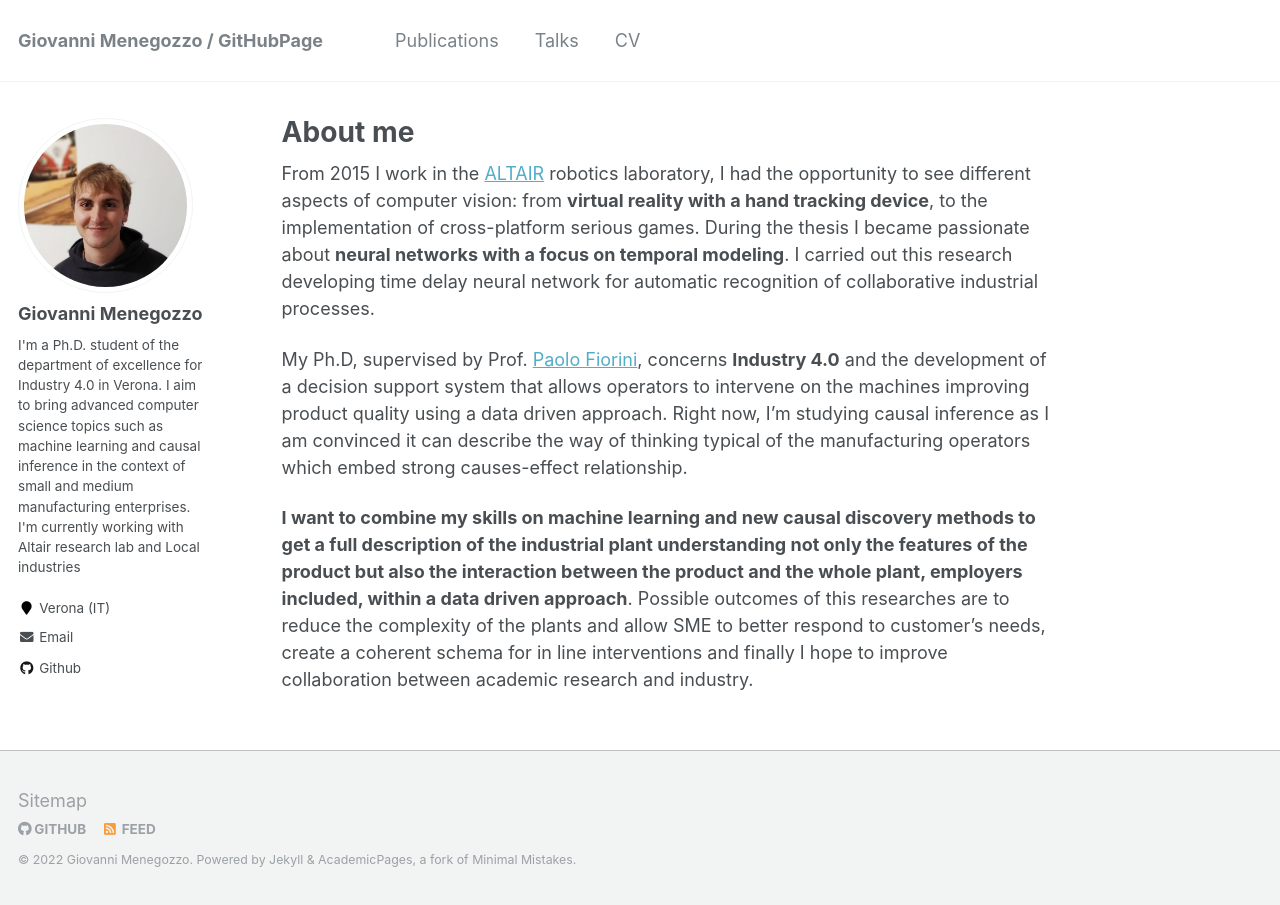
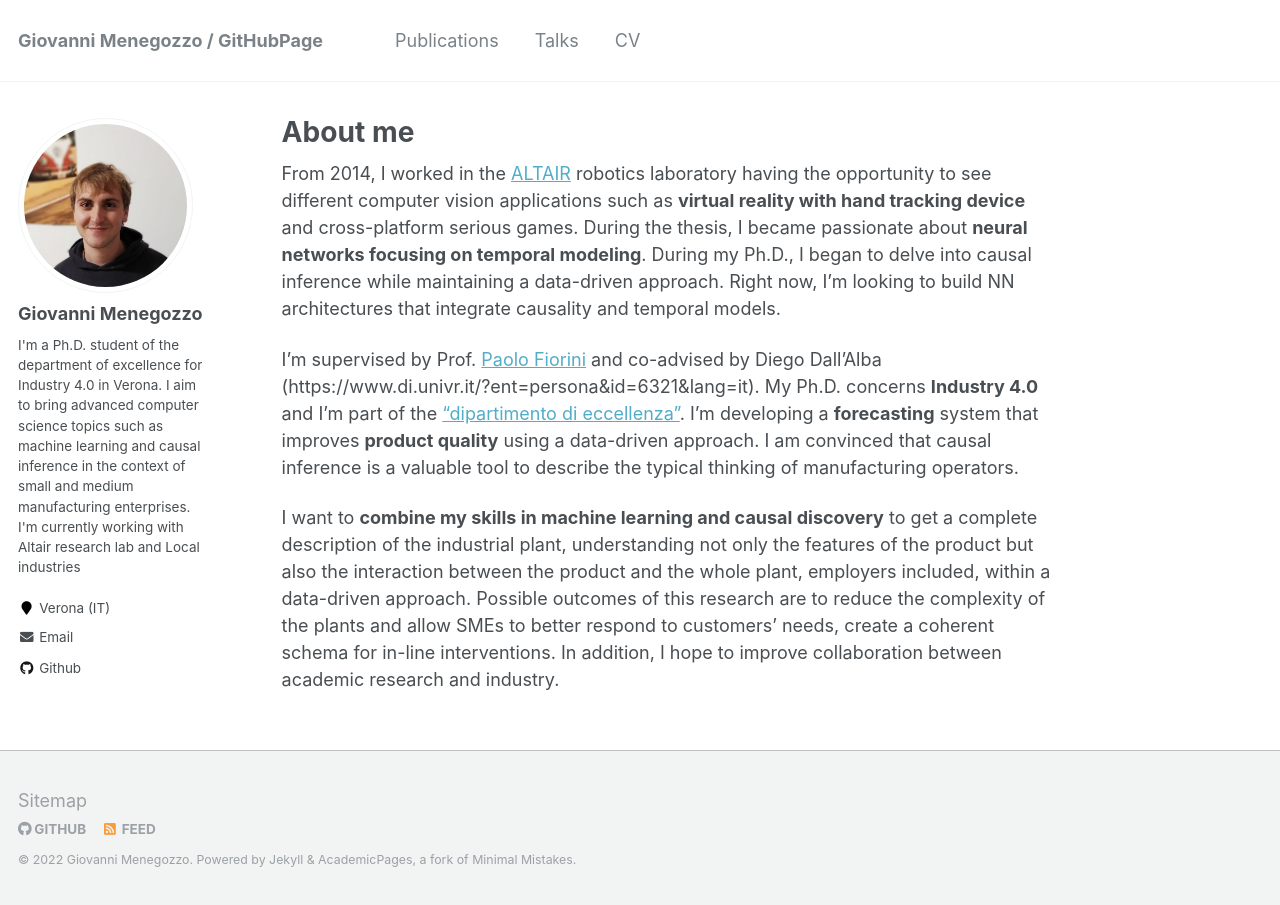
Before and after one commit to giovanniMen/giovannimenegozzosite, a Jekyll site: the page built from _pages/about.md, in a window 1280 px wide. Built offline with Jekyll 4.4.1, drawn with Linux system fonts in a browser that asks for light colours.

Commit message:
Update about.md

```diff
--- a/_pages/about.md
+++ b/_pages/about.md
@@ -8,11 +8,11 @@ redirect_from:
   - /about.html
 ---
 
-From 2015 I work in the [ALTAIR](https://metropolis.scienze.univr.it/) robotics laboratory, I had the opportunity to see different aspects of computer vision: from **virtual reality with a hand tracking device**, to the implementation of cross-platform serious games. During the thesis I became passionate about **neural networks with a focus on temporal modeling**. I carried out this research developing time delay neural network for automatic recognition of collaborative industrial processes.
+From 2014, I worked in the [ALTAIR](https://metropolis.scienze.univr.it/) robotics laboratory having the opportunity to see different computer vision applications such as **virtual reality with hand tracking device** and cross-platform serious games. During the thesis, I became passionate about **neural networks focusing on temporal modeling**. During my Ph.D., I began to delve into causal inference while maintaining a data-driven approach. Right now, I'm looking to build NN architectures that integrate causality and temporal models.
 
 
-My Ph.D, supervised by Prof. [Paolo Fiorini](https://scholar.google.com/citations?user=FsovWSkAAAAJ&hl=en), concerns **Industry 4.0** and the development of a decision support system that allows operators to intervene on the machines improving product quality using a data driven approach. Right now, I’m studying causal inference as I am convinced it can describe the way of thinking typical of the manufacturing operators which embed strong causes-effect relationship.
+I'm supervised by Prof. [Paolo Fiorini](https://scholar.google.com/citations?user=FsovWSkAAAAJ&hl=en) and co-advised by Diego Dall'Alba (https://www.di.univr.it/?ent=persona&id=6321&lang=it). My Ph.D. concerns **Industry 4.0** and I'm part of the ["dipartimento di eccellenza"](https://www.icelab.di.univr.it/). I'm developing a **forecasting** system that improves **product quality** using a data-driven approach. I am convinced that causal inference is a valuable tool to describe the typical thinking of manufacturing operators.
 
 
-**I want to combine my skills on machine learning and new causal discovery methods to get a full description of the industrial plant understanding not only the features of the product but also the interaction between the product and the whole plant, employers included, within a data driven approach**.
-Possible outcomes of this researches are to reduce the complexity of the plants and allow SME to better respond to customer’s needs, create a coherent schema for in line interventions and finally I hope to improve collaboration between academic research and industry.
+I want to **combine my skills in machine learning and causal discovery** to get a complete description of the industrial plant, understanding not only the features of the product but also the interaction between the product and the whole plant, employers included, within a data-driven approach.
+Possible outcomes of this research are to reduce the complexity of the plants and allow SMEs to better respond to customers' needs, create a coherent schema for in-line interventions. In addition, I hope to improve collaboration between academic research and industry.
```
